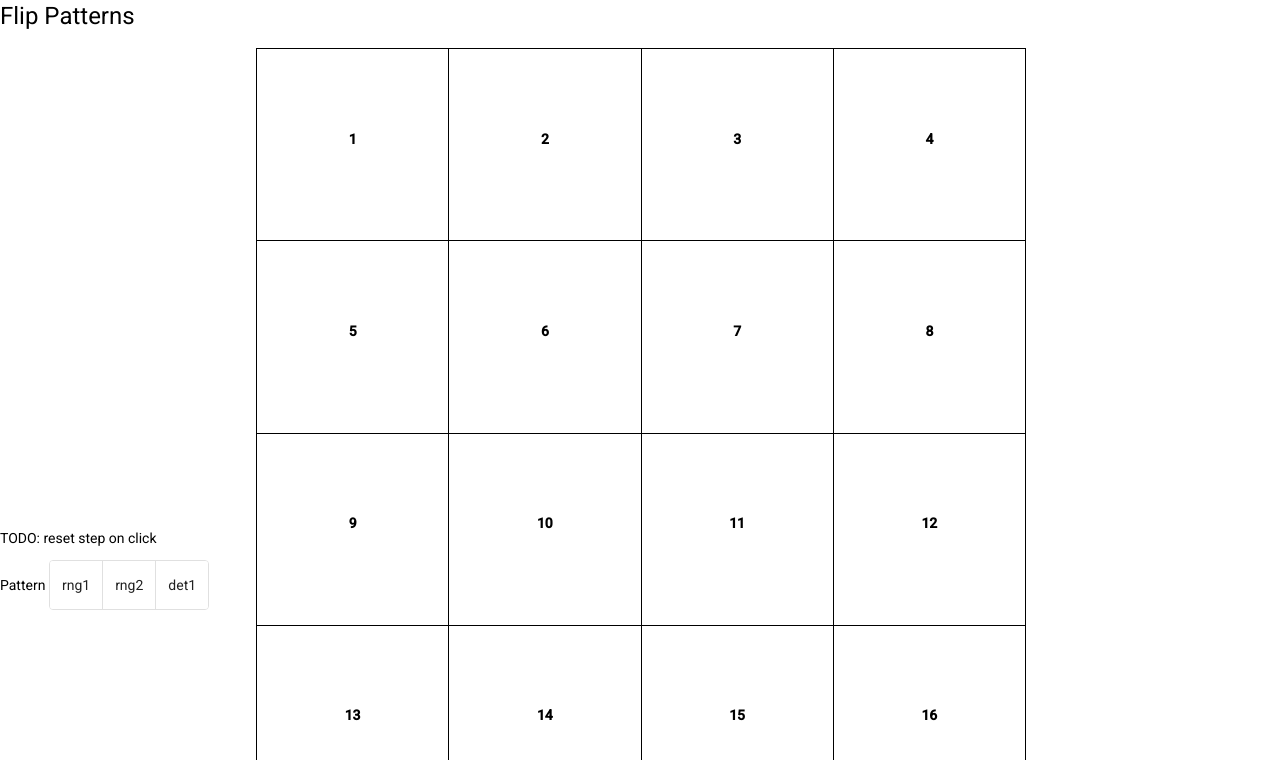
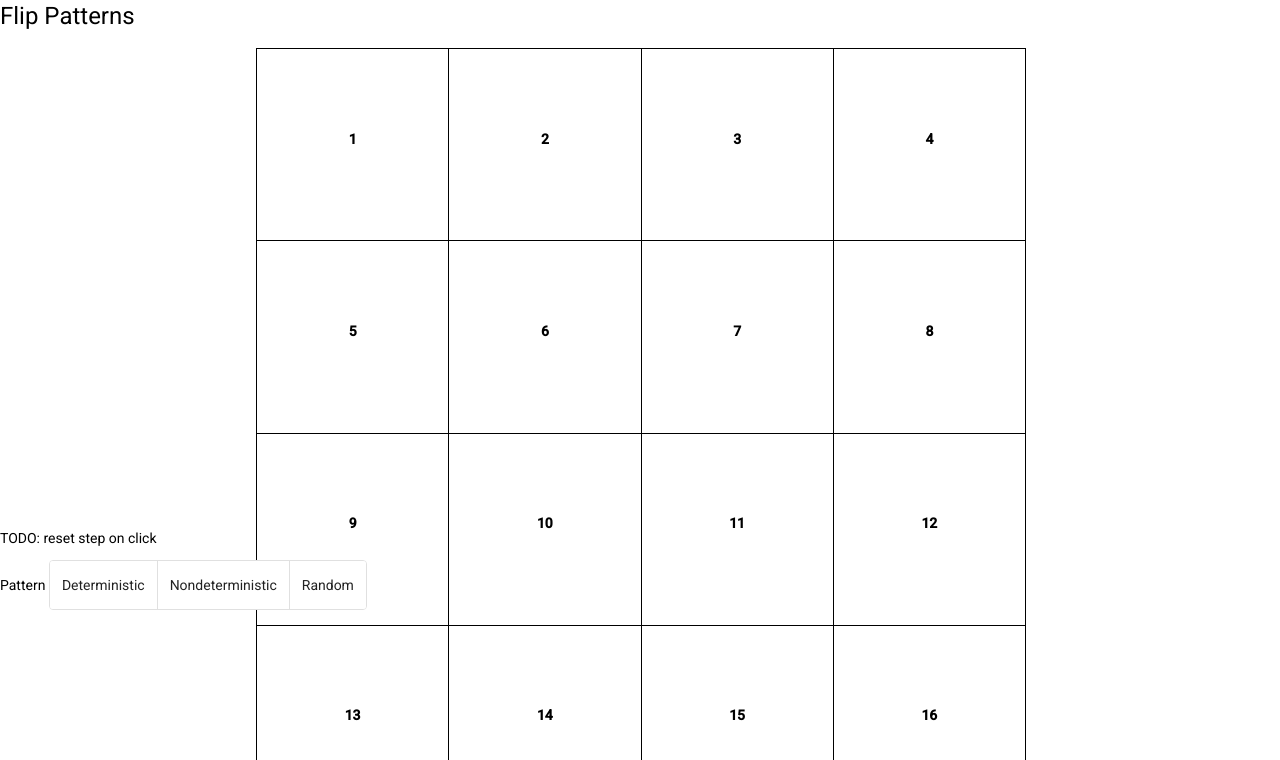
Before and after one commit to michael-small/flip-patterns, an Angular app: page / in a window 1280 px wide. Shown: the top 760 px of the page. Built offline with nearby package versions, Linux system fonts and the light colour scheme.

Commit message:
Toggle name of algorithm with button toggle

```diff
--- a/src/app/components/rng-model-toggle/rng-model-toggle.component.html
+++ b/src/app/components/rng-model-toggle/rng-model-toggle.component.html
@@ -2,8 +2,8 @@
 <p>
   Pattern
   <mat-button-toggle-group name="pattern" aria-label="Pattern">
-    <mat-button-toggle value="rng1">rng1</mat-button-toggle>
-    <mat-button-toggle value="rng2">rng2</mat-button-toggle>
-    <mat-button-toggle value="rng1">det1</mat-button-toggle>
+    <mat-button-toggle (click)="setRNG(0)">Deterministic</mat-button-toggle>
+    <mat-button-toggle (click)="setRNG(1)">Nondeterministic</mat-button-toggle>
+    <mat-button-toggle (click)="setRNG(2)">Random</mat-button-toggle>
   </mat-button-toggle-group>
 </p>
--- a/src/app/components/rng-model-toggle/rng-model-toggle.component.ts
+++ b/src/app/components/rng-model-toggle/rng-model-toggle.component.ts
@@ -10,9 +10,11 @@ import { Algorithm } from '../models/algorithm';
 export class RngModelToggleComponent implements OnInit {
   constructor(private algorithmService: AlgorithmService) {}
 
+  currentAlgorithm: Algorithm = { algorithmName: '' };
+
   algorithms: Algorithm[] = [
     { algorithmName: 'det0', deterministic: false },
-    { algorithmName: 'rand0', deterministic: true },
+    { algorithmName: 'nondet0', deterministic: true },
     { algorithmName: 'rand0' },
   ];
 
@@ -21,4 +23,10 @@ export class RngModelToggleComponent implements OnInit {
       this.algorithmService.getAlgorithm(this.algorithms[alg]);
     }
   }
+
+  setRNG(rngModel: number) {
+    console.log(rngModel);
+    this.currentAlgorithm = this.algorithms[rngModel];
+    console.log(this.currentAlgorithm);
+  }
 }
```
